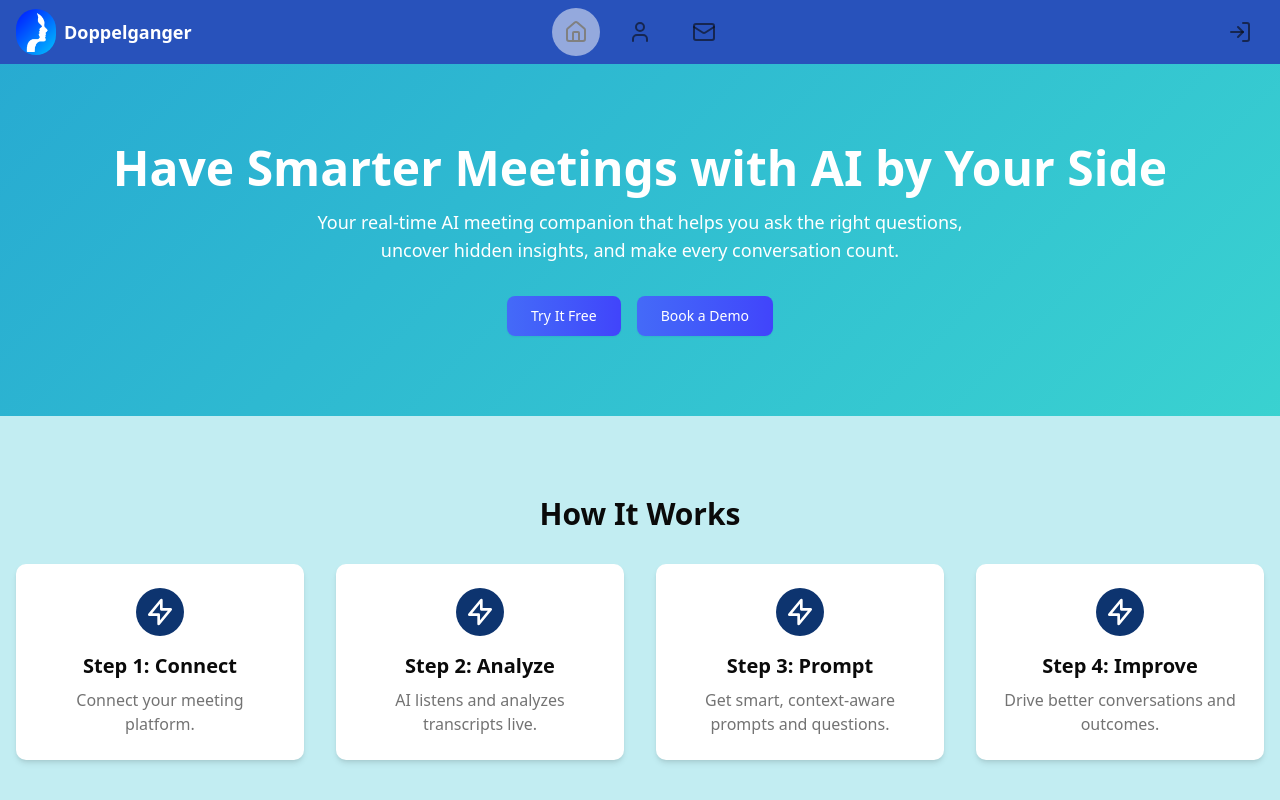
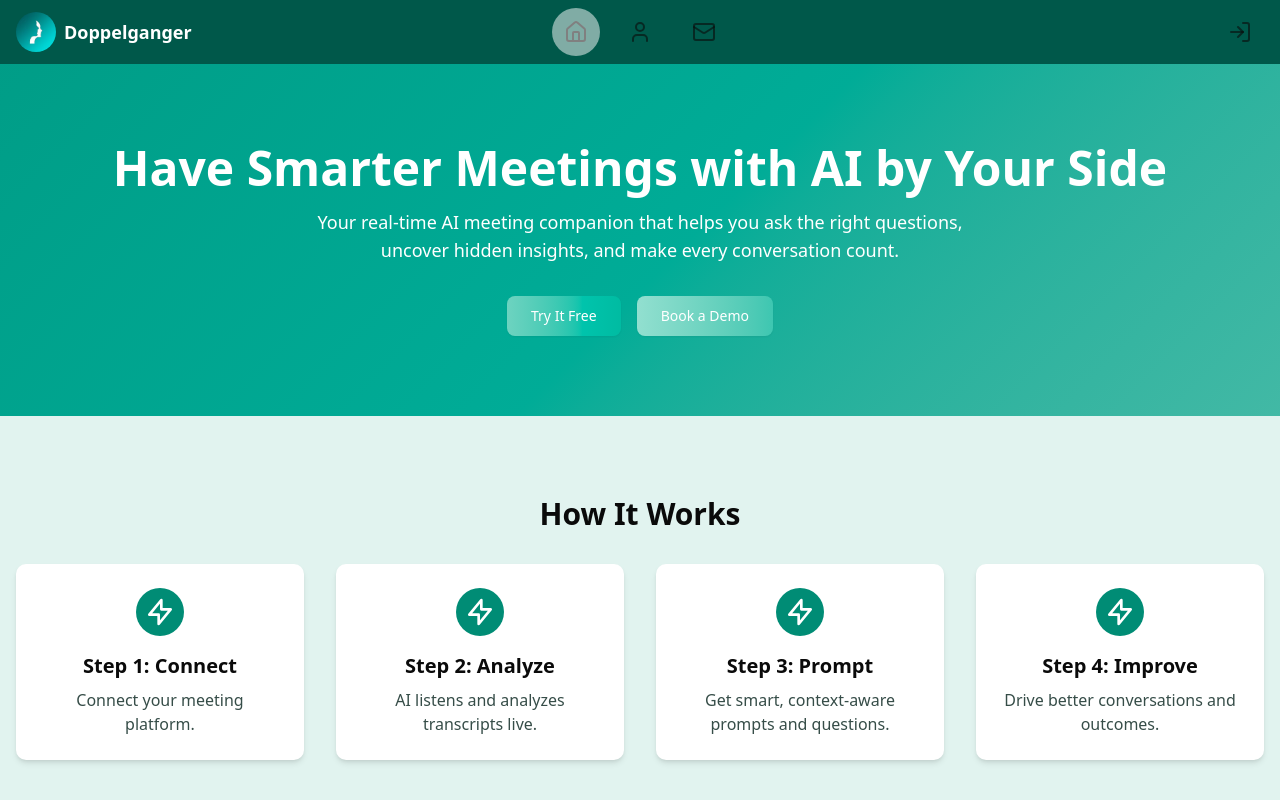
Before and after one commit to RSP0204/Doppelganger, a Next.js app in the folder frontend/: page / in a window 1280 px wide. Shown: the top 800 px of the page. Built offline with nearby package versions, Linux system fonts and the light colour scheme.

Commit message:
UI updated to Teal theme

```diff
--- a/frontend/src/app/globals.css
+++ b/frontend/src/app/globals.css
@@ -9,19 +9,19 @@
   --card-foreground: oklch(0.145 0 0);
   --popover: oklch(1 0 0);
   --popover-foreground: oklch(0.145 0 0);
-  --primary: oklch(33.7% 0.11 258.9);
+  --primary: oklch(55% 0.15 180);
   --primary-foreground: oklch(0.985 0 0);
-  --secondary: oklch(67.53% 0.16 225.38);
+  --secondary: oklch(75% 0.1 180);
   --secondary-foreground: oklch(0.205 0 0);
-  --muted: oklch(0.97 0 0);
-  --muted-foreground: oklch(0.556 0 0);
-  --accent: oklch(64.8% 0.22 256.5);
+  --muted: oklch(90% 0.03 180);
+  --muted-foreground: oklch(40% 0.03 180);
+  --accent: oklch(65% 0.2 180);
   --accent-foreground: oklch(0.205 0 0);
   --destructive: oklch(0.577 0.245 27.325);
   --destructive-foreground: oklch(0.577 0.245 27.325);
-  --border: oklch(0.922 0 0);
-  --input: oklch(0.922 0 0);
-  --ring: oklch(0.87 0 0);
+  --border: oklch(85% 0.03 180);
+  --input: oklch(85% 0.03 180);
+  --ring: oklch(55% 0.15 180 / 0.5);
   --chart-1: oklch(0.646 0.222 41.116);
   --chart-2: oklch(0.6 0.118 184.704);
   --chart-3: oklch(0.398 0.07 227.392);
@@ -36,31 +36,31 @@
   --sidebar-accent-foreground: oklch(0.205 0 0);
   --sidebar-border: oklch(0.922 0 0);
   --sidebar-ring: oklch(0.439 0 0);
-  --background: oklch(91.8% 0.045 203.6);
+  --background: oklch(95% 0.02 180);
   --foreground: oklch(0.145 0 0);
-  --navbar-background: oklch(47.4% 0.172 264.2);
+  --navbar-background: oklch(40% 0.1 180);
 }
 
 .dark {
-  --background: oklch(15% 0.045 203.6);
+  --background: oklch(20% 0.05 180);
   --foreground: oklch(0.985 0 0);
-  --card: oklch(0.145 0 0);
+  --card: oklch(25% 0.05 180);
   --card-foreground: oklch(0.985 0 0);
-  --popover: oklch(0.145 0 0);
+  --popover: oklch(25% 0.05 180);
   --popover-foreground: oklch(0.985 0 0);
-  --primary: oklch(0.985 0 0);
+  --primary: oklch(70% 0.15 180);
   --primary-foreground: oklch(0.205 0 0);
-  --secondary: oklch(0.269 0 0);
+  --secondary: oklch(30% 0.08 180);
   --secondary-foreground: oklch(0.985 0 0);
-  --muted: oklch(0.269 0 0);
-  --muted-foreground: oklch(0.708 0 0);
-  --accent: oklch(0.269 0 0);
-  --accent-foreground: oklch(0.985 0 0);
+  --muted: oklch(30% 0.08 180);
+  --muted-foreground: oklch(70% 0.04 180);
+  --accent: oklch(65% 0.2 180);
+  --accent-foreground: oklch(0.205 0 0);
   --destructive: oklch(0.396 0.141 25.723);
   --destructive-foreground: oklch(0.637 0.237 25.331);
-  --border: oklch(0.269 0 0);
-  --input: oklch(0.269 0 0);
-  --ring: oklch(0.439 0 0);
+  --border: oklch(35% 0.05 180);
+  --input: oklch(35% 0.05 180);
+  --ring: oklch(70% 0.15 180);
   --chart-1: oklch(0.488 0.243 264.376);
   --chart-2: oklch(0.696 0.17 162.48);
   --chart-3: oklch(0.769 0.188 70.08);
@@ -213,7 +213,7 @@
 }
 
 .hero-gradient {
-  background: linear-gradient(-45deg, #40E0D0, #1c92d2, #f2fcfe);
+  background: linear-gradient(-45deg, oklch(75% 0.1 180), oklch(55% 0.15 180), oklch(65% 0.2 180));
   background-size: 400% 400%;
   animation: hero-gradient 15s ease infinite;
 }
--- a/frontend/src/app/page.tsx
+++ b/frontend/src/app/page.tsx
@@ -18,8 +18,8 @@ const Page = () => {
                         Your real-time AI meeting companion that helps you ask the right questions, uncover hidden insights, and make every conversation count.
                     </p>
                     <div className="mt-8 space-x-4">
-                        <Button size="lg" variant="gradient">Try It Free</Button>
-                        <Button size="lg" variant="gradient">Book a Demo</Button>
+                        <Button size="lg" variant="gradient-teal-1">Try It Free</Button>
+                        <Button size="lg" variant="gradient-teal-2">Book a Demo</Button>
                     </div>
                 </section>
                 <HowItWorks />
--- a/frontend/src/components/final-cta.tsx
+++ b/frontend/src/components/final-cta.tsx
@@ -2,7 +2,7 @@ import { Button } from '@/registry/new-york-v4/ui/button';
 
 const FinalCta = () => {
     return (
-        <section className="py-20 text-center bg-gradient-to-r from-blue-500 to-blue-700 text-white">
+        <section className="py-20 text-center hero-gradient text-white">
             <h2 className="text-4xl font-bold">Start Having Smarter Meetings Today!</h2>
             <div className="mt-8 space-x-4">
                 <Button size="lg">Get Started Free</Button>
--- a/frontend/src/components/nav-header.tsx
+++ b/frontend/src/components/nav-header.tsx
@@ -60,7 +60,7 @@ export function NavHeader() {
                 <div className="flex items-center justify-start">
                     <Link href="/" className="flex items-center space-x-2">
                         <Image
-                            src="/images/logo.png"
+                            src="/images/doppelganger-logo.jpg"
                             alt="Doppelganger Logo"
                             width={40} // Equisimetric size
                             height={40} // Equisimetric size
--- a/frontend/src/registry/new-york-v4/ui/button.tsx
+++ b/frontend/src/registry/new-york-v4/ui/button.tsx
@@ -17,7 +17,9 @@ const buttonVariants = cva(
                 secondary: 'bg-secondary text-secondary-foreground shadow-xs hover:bg-secondary/80',
                 ghost: 'hover:bg-accent hover:text-accent-foreground',
                 link: 'text-primary underline-offset-4 hover:underline',
-                gradient: 'bg-gradient-to-r from-[#446af8] to-[#4144fb] text-white shadow-xs hover:from-[#4144fb] hover:to-[#446af8]'
+                gradient: 'bg-gradient-to-r from-[#446af8] to-[#4144fb] text-white shadow-xs hover:from-[#4144fb] hover:to-[#446af8]',
+                'gradient-teal-1': 'bg-gradient-to-r from-[oklch(80%_0.1_180)] to-[oklch(70%_0.15_180)] text-white shadow-xs hover:from-[oklch(70%_0.15_180)] hover:to-[oklch(80%_0.1_180)]',
+                'gradient-teal-2': 'bg-gradient-to-r from-[oklch(85%_0.08_180)] to-[oklch(75%_0.12_180)] text-white shadow-xs hover:from-[oklch(75%_0.12_180)] hover:to-[oklch(85%_0.08_180)]'
             },
             size: {
                 default: 'h-9 px-4 py-2 has-[>svg]:px-3',
```
Also changed, not shown: frontend/public/images/doppelganger-logo.jpg (added).
